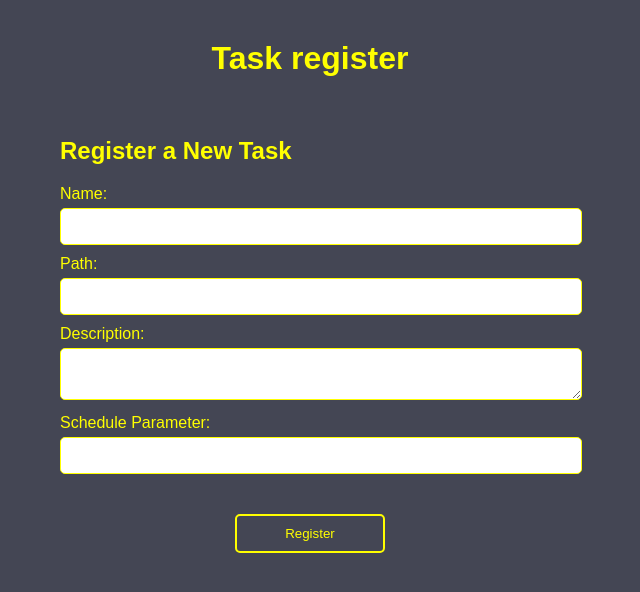
After one commit to fanecovsf/task-scheduler, a Django app: page /panel/task-register/ in a window 1280 px wide. The commit adds this page. Shown: the top 592 px of the page, without its empty margins (330-970 px from the left). Run offline with Django 4.2, Linux system fonts and the light colour scheme.

Commit message:
✨Feat: Implementado renderização de templates iniciais e views

```diff
--- /dev/null
+++ b/main/static/styles/style-register.css
@@ -0,0 +1,92 @@
+/* Definindo variáveis de cor */
+:root {
+    --bg-color: #444654;
+    --text-color: yellow;
+}
+
+/* Definindo estilos globais */
+body {
+    background-color: var(--bg-color);
+    color: var(--text-color);
+    font-family: Arial, sans-serif;
+    margin: 0;
+    padding: 0;
+}
+
+/* Estilizando .main-container */
+.main-container {
+    text-align: left;
+    padding: 20px;
+    background-color: var(--bg-color);
+}
+
+/* Estilizando o h1 */
+.main-container h1 {
+    font-size: 2rem;
+    margin: 20px 0;
+    text-align: center;
+}
+
+/* Estilizando botão "Register task" */
+.btn-reg {
+    display: block;
+    margin: 30px auto 10px; /* Centralizar horizontalmente e ajustar margem superior e inferior */
+    text-align: center; /* Centralizar texto horizontalmente */
+    padding: 10px 20px;
+    text-decoration: none;
+    color: var(--text-color);
+    background-color: var(--bg-color);
+    border: 2px solid var(--text-color);
+    border-radius: 5px;
+    transition: all 0.3s ease;
+    width: 150px;
+}
+
+/* Hover sombreado para botão "Register task" */
+.btn-reg:hover {
+    background-color: var(--text-color);
+    color: var(--bg-color);
+    transform: scale(1.05);
+    box-shadow: 0px 0px 10px rgba(0, 0, 0, 0.3);
+}
+
+/* Estilizando o formulário */
+.container {
+    margin-top: 20px;
+    max-width: 500px; /* Largura máxima do formulário */
+    margin: 0 auto; /* Centralizar o formulário horizontalmente */
+}
+
+/* Estilizando rótulos e campos de entrada */
+label {
+    display: block;
+    margin-bottom: 5px;
+}
+
+input[type="text"],
+textarea {
+    width: 100%;
+    padding: 10px;
+    border: 1px solid var(--text-color);
+    border-radius: 5px;
+    margin-bottom: 10px;
+}
+
+/* Estilizando o botão de registro */
+button[type="submit"] {
+    background-color: var(--bg-color);
+    color: var(--text-color);
+    border: 2px solid var(--text-color);
+    border-radius: 5px;
+    padding: 10px 20px;
+    cursor: pointer;
+    transition: all 0.3s ease;
+}
+
+/* Hover sombreado para o botão de registro */
+button[type="submit"]:hover {
+    background-color: var(--text-color);
+    color: var(--bg-color);
+    transform: scale(1.05);
+    box-shadow: 0px 0px 10px rgba(0, 0, 0, 0.3);
+}
--- a/main/templates/panel.html
+++ b/main/templates/panel.html
@@ -4,7 +4,7 @@
     {% load static %}
     <meta charset="UTF-8">
     <meta name="viewport" content="width=device-width, initial-scale=1.0">
-    <link rel="stylesheet" type="text/css" href="{% static 'style-panel.css' %}">
+    <link rel="stylesheet" type="text/css" href="{% static 'styles/style-panel.css' %}">
     <script src="{% static 'js/panel.js' %}"></script>
     <title>Control panel</title>
 </head>
@@ -12,7 +12,7 @@
 
     <div class="main-container">
         <h1>Control panel</h1>
-        <a href="#" class="btn btn-reg">Register task</a>
+        <a href="task-register/" class="btn btn-reg">Register task</a>
     </div>
 
     <br>
--- /dev/null
+++ b/main/templates/task-register.html
@@ -0,0 +1,36 @@
+<!DOCTYPE html>
+<html lang="en">
+<head>
+    {% load static %}
+    <meta charset="UTF-8">
+    <meta name="viewport" content="width=device-width, initial-scale=1.0">
+    <link rel="stylesheet" type="text/css" href="{% static 'styles/style-register.css' %}">
+    <title>Control panel</title>
+</head>
+<body>
+
+    <div class="main-container">
+        <h1>Task register</h1>
+    </div>
+
+    <div class="container">
+        <h2>Register a New Task</h2>
+        <form id="task-form">
+            <label for="name">Name:</label>
+            <input type="text" id="name" name="name" required>
+
+            <label for="path">Path:</label>
+            <input type="text" id="path" name="path" required>
+
+            <label for="description">Description:</label>
+            <textarea id="description" name="description"></textarea>
+
+            <label for="schedule_param">Schedule Parameter:</label>
+            <input type="text" id="schedule_param" name="schedule_param">
+
+            <button type="submit" class="btn btn-reg">Register</button>
+        </form>
+    </div>
+
+</body>
+</html>
--- a/main/urls.py
+++ b/main/urls.py
@@ -2,7 +2,9 @@ from django.urls import path
 from main.views import MainViews, ApiViews
 
 urlpatterns = [
-    path('', MainViews.panel, name='panel'),
+    path('panel/', MainViews.panel, name='panel'),
+    path('panel/task-register/', MainViews.task_register, name='task-register'),
+
     path('api/task', ApiViews.TaskAPI.as_view(), name='task_api'),
-    path('api/task/<id>', ApiViews.TaskDetailAPI.as_view(), name='task_detail_api')
+    path('api/task/<id>', ApiViews.TaskDetailAPI.as_view(), name='task_detail_api'),
 ]
--- a/main/views.py
+++ b/main/views.py
@@ -12,7 +12,13 @@ class MainViews:
 
 
     def panel(request):
-        return HttpResponse('Online')
+        tasks = TaskServices.query_all()
+        return render(request, 'panel.html', context={
+            'tasks':tasks
+        })
+
+    def task_register(request):
+        return render(request, 'task-register.html')
 
 
 class ApiViews:
@@ -35,6 +41,12 @@ class ApiViews:
                 return Response(serializer.data, status=status.HTTP_201_CREATED)
             else:
                 return Errors.bad_request('data format is not valid')
+
+        def delete(self, request):
+            return Errors.not_allowed()
+
+        def put(self, request):
+            return Errors.not_allowed()
 
 
     class TaskDetailAPI(APIView):
@@ -74,3 +86,6 @@ class ApiViews:
                     return Response(data=serializer.data, status=status.HTTP_202_ACCEPTED)
                 else:
                     return Errors.bad_request('data format is not valid')
+
+        def post(self, request):
+            return Errors.not_allowed()
```
Also changed, not shown: main/errors.py (+8 -0 lines).
